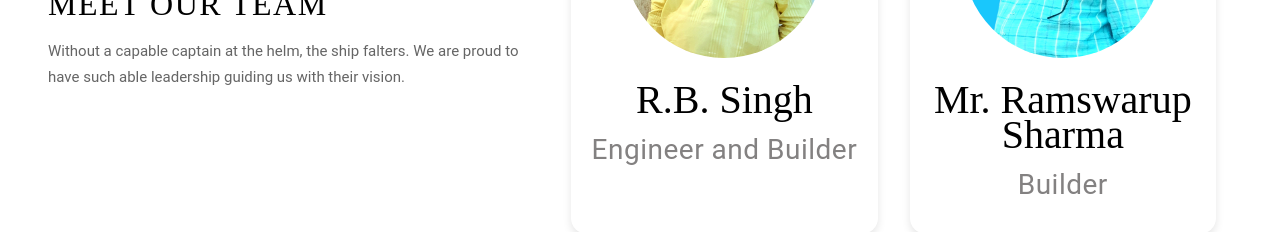
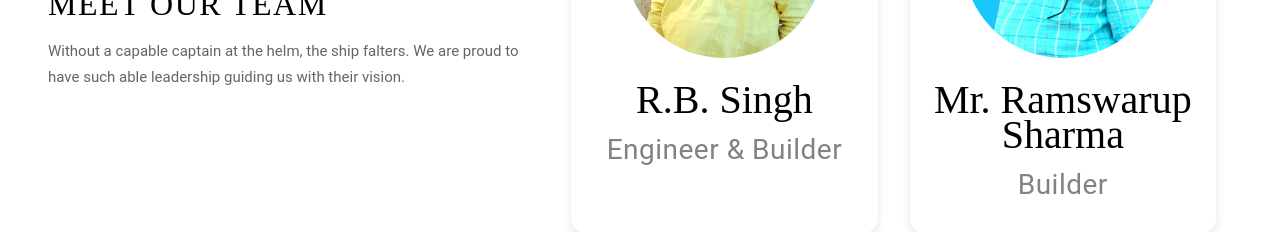
Before and after one commit to vardhan751raj/Sanrachna-site, a Next.js app: page / in a window 1280 px wide. Shown: the part 1980-2212 px from the top of the page. Built offline with nearby package versions, Linux system fonts and the light colour scheme.

Commit message:
Update index.js &

```diff
--- a/components/OurTeam/index.js
+++ b/components/OurTeam/index.js
@@ -9,7 +9,7 @@ const src = 'https://www.omaxe.com/testimonial/testimonial_755.jpg'
 const member1 = {
   photo: '/images/R.B.Singh.png',
   name: 'R.B. Singh',
-  position: 'Engineer and Builder'
+  position: 'Engineer & Builder'
   // photo: "https://www.omaxe.com/managementspeakhome/managementspeak_433.webp",
   // name: "RajVardhan",
   // position: "Team Lead",
```
